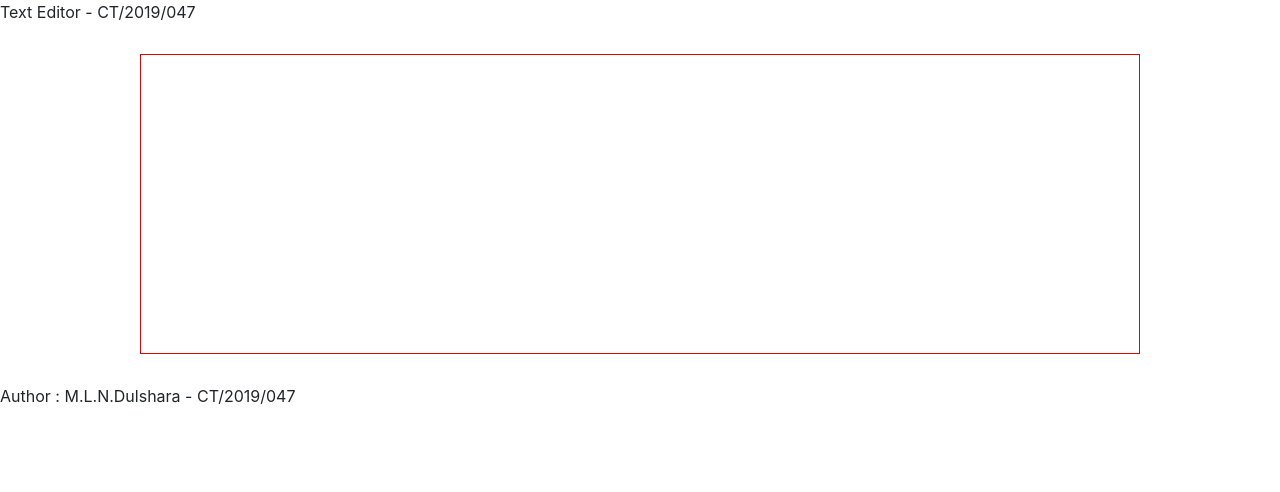
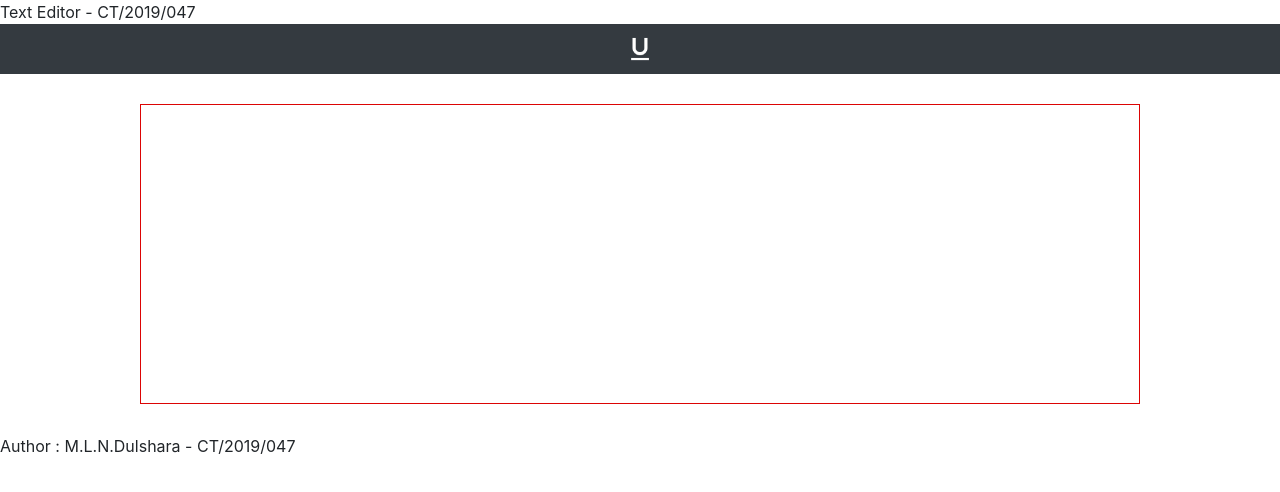
Before and after one commit to Nuwandi-Dulshara/my-textedi, a plain HTML site: page index.html in a window 1280 px wide. Drawn offline with nearby package versions, Linux system fonts and the light colour scheme.

Commit message:
underline feature

```diff
--- a/index.html
+++ b/index.html
@@ -22,9 +22,9 @@
 
 
 
-
-
-
+            <button class="underline" onclick="underline()">
+                <img src = "Resources\format_underline_white_192x192.png" width="30">
+            </button>
 
 
 
```
